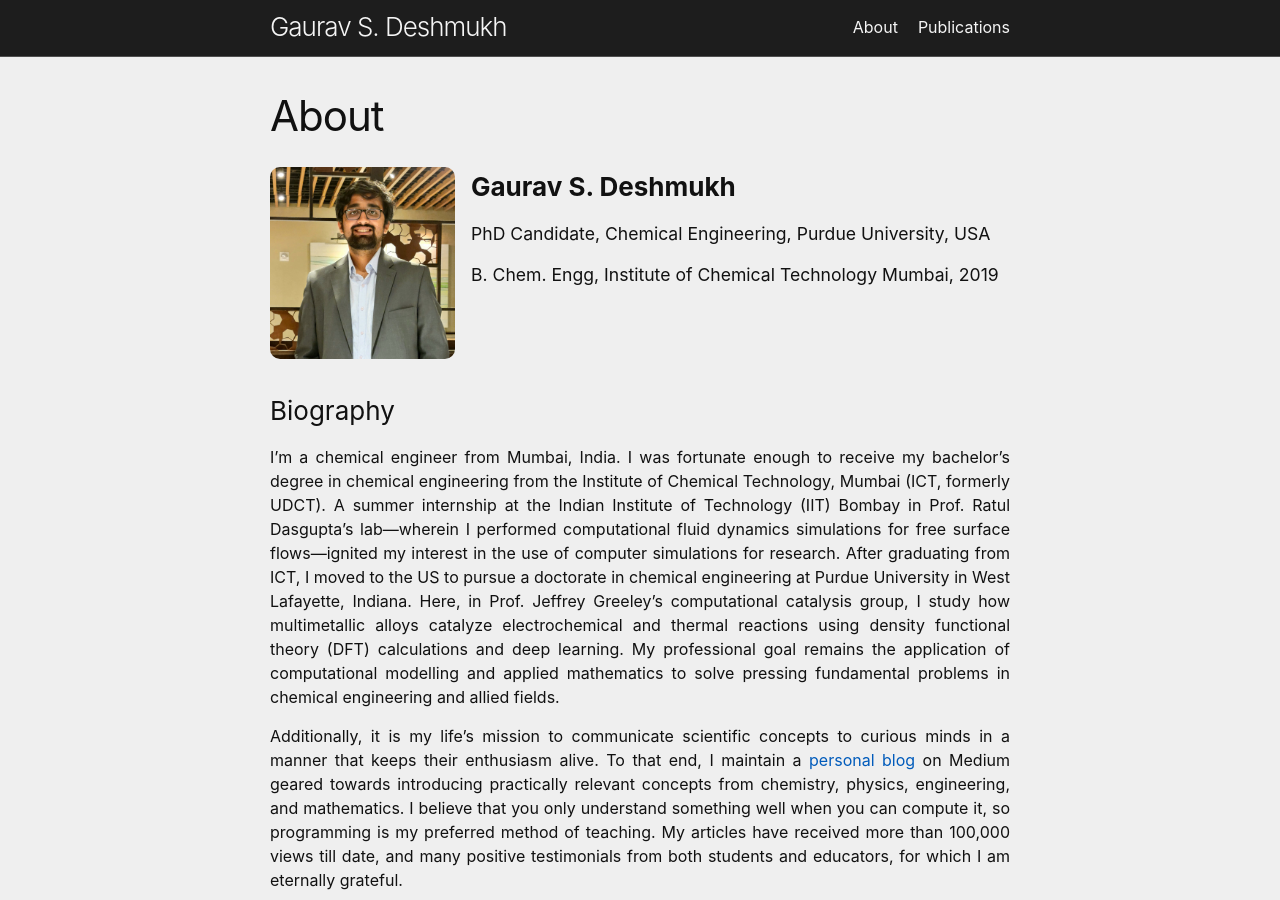
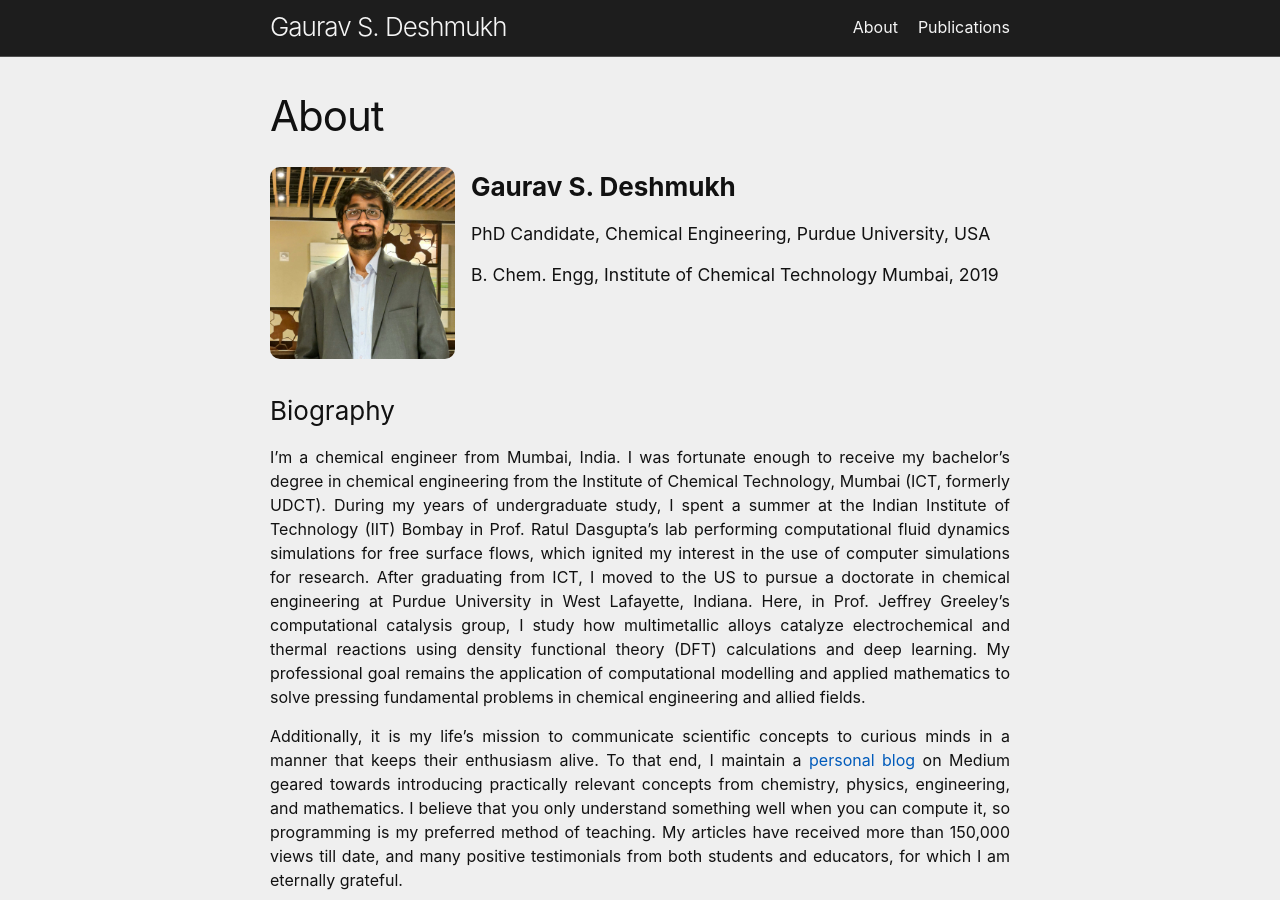
Before and after one commit to gauravsdeshmukh/gauravsdeshmukh.github.io, a Jekyll site: the page built from about.markdown, in a window 1280 px wide and 900 px high. Built offline with Jekyll 4.4.1, drawn with Linux system fonts in a browser that asks for light colours.

Commit message:
Minor changes in pages

```diff
--- a/about.markdown
+++ b/about.markdown
@@ -23,10 +23,10 @@ B. Chem. Engg, Institute of Chemical Technology Mumbai, 2019
 
 I'm a chemical engineer from Mumbai, India. I was fortunate enough to receive my
 bachelor's degree in chemical engineering from the Institute of Chemical Technology,
-Mumbai (ICT, formerly UDCT). A summer internship at the Indian Institute of Technology (IIT)
-Bombay in Prof. Ratul Dasgupta's lab---wherein I performed computational fluid dynamics
-simulations for free surface flows---ignited my interest in the use of computer simulations
-for research. After graduating from ICT, I moved to the US to pursue
+Mumbai (ICT, formerly UDCT). During my years of undergraduate study, I spent a summer
+at the Indian Institute of Technology (IIT) Bombay in Prof. Ratul Dasgupta's lab performing
+computational fluid dynamics simulations for free surface flows, which ignited my interest
+in the use of computer simulations for research. After graduating from ICT, I moved to the US to pursue
 a doctorate in chemical engineering at Purdue University in West Lafayette, Indiana.
 Here, in Prof. Jeffrey Greeley's computational catalysis group, I study how multimetallic
 alloys catalyze electrochemical and thermal reactions using density functional theory (DFT)
@@ -40,7 +40,7 @@ to curious minds in a manner that keeps their enthusiasm alive. To that end, I m
 [personal blog](https://medium.com/@ChemAndCode) on Medium geared towards introducing
 practically relevant concepts from chemistry, physics, engineering, and mathematics.
 I believe that you only understand something well when you can compute it, so programming is my
-preferred method of teaching. My articles have received more than 100,000 views till date, and
+preferred method of teaching. My articles have received more than 150,000 views till date, and
 many positive testimonials from both students and educators, for which I am eternally grateful.
 {: .justify}
 
--- a/publications.markdown
+++ b/publications.markdown
@@ -3,3 +3,4 @@ layout: page
 title: Publications
 permalink: /publications/
 ---
+Details regarding research articles will be added here.
```
